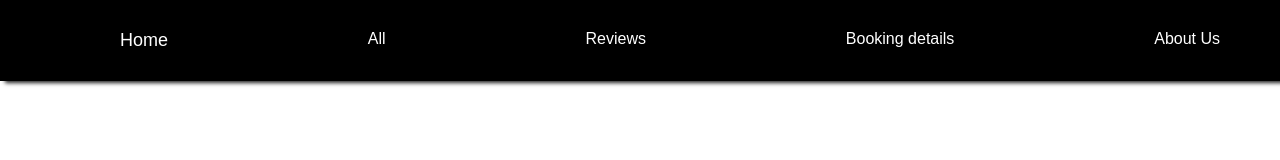
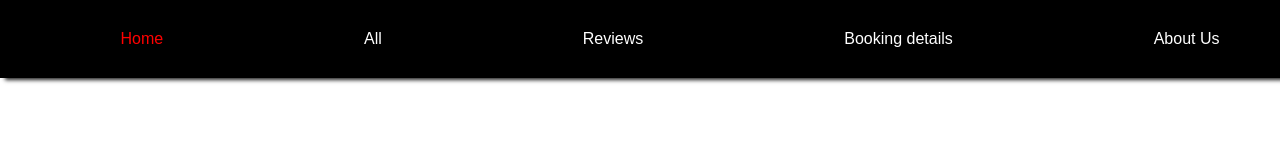
Before and after one commit to matheemooksombut-dotcom/myProject2, a plain HTML site: page Reviews.html in a window 1280 px wide. In both pictures the pointer is over the link "Home". Drawn offline with Linux system fonts and the light colour scheme; a web font is replaced by a local one.

Commit message:
updateed

```diff
--- a/about.css
+++ b/about.css
@@ -37,6 +37,17 @@ ul{
     margin: 0;
 
 }
+
+
+.menu a:hover {
+  color: red;
+}
+
+
+.navbar a:hover {
+  color: red ;
+}
+
 
 
 
--- a/all.css
+++ b/all.css
@@ -37,6 +37,17 @@ ul{
     margin: 0;
 
 }
+
+
+.menu a:hover {
+  color: red;
+}
+
+
+.navbar a:hover {
+  color: red ;
+}
+
 
 
 
--- a/detail.css
+++ b/detail.css
@@ -37,6 +37,17 @@ ul{
     margin: 0;
 
 }
+
+
+.menu a:hover {
+  color: red;
+}
+
+
+.navbar a:hover {
+  color: red ;
+}
+
 
 
 
--- a/reviews.css
+++ b/reviews.css
@@ -42,16 +42,14 @@ ul{
 
 
 
-a{
-    text-decoration: none;
-    color: rgb(255, 255, 255);
+.menu a:hover {
+  color: red;
 }
 
-a:hover{
-    font-size: large;
-    color: red;
+
+.navbar a:hover {
+  color: red ;
 }
-
 
 
 
```
